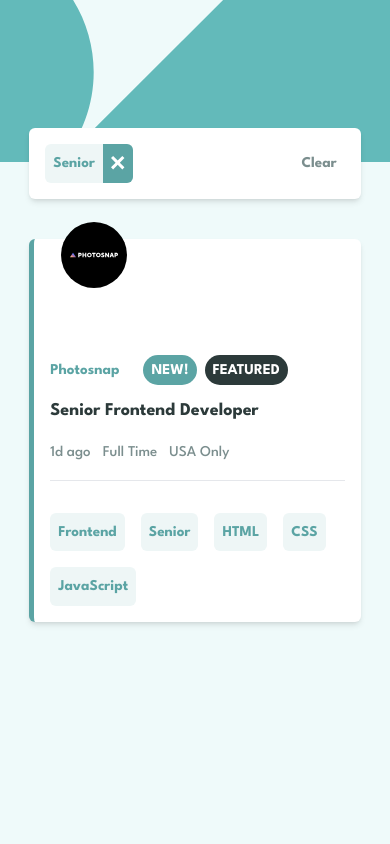
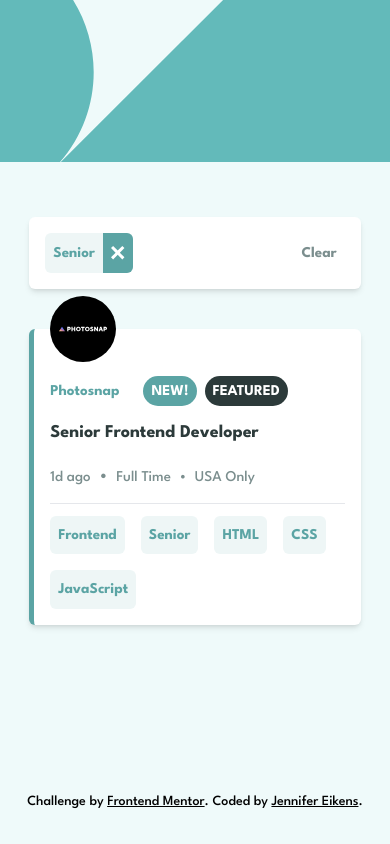
Before and after one commit to Jenny-Eikens/job-listings, a Next.js app: page / in a window 390 px wide. Both pictures are taken after a click on the button "Senior". Shown: the top 844 px of the page. Built offline with nearby package versions, Linux system fonts and the light colour scheme.

Commit message:
Create Filter component

```diff
--- /dev/null
+++ b/app/components/Filter.tsx
@@ -0,0 +1,45 @@
+import React from 'react'
+
+interface FilterProps {
+  filters: []
+  removeFilter: (filter: string) => void
+  clearFilters: () => void
+}
+
+const Filter = ({ filters, removeFilter, clearFilters }: FilterProps) => {
+  return (
+    <>
+      <div className="skills mb-10 mt-[-4rem] flex justify-between rounded-md bg-white p-4 font-[700] shadow-md">
+        <div className="flex flex-wrap gap-[1rem]">
+          {filters.map((filter, index) => (
+            // overflow-hidden solved issue of right-hand border no longer being rounded due to button
+            // min-h added to prevent squishing when items wrap -> forced fix
+            <span
+              key={index}
+              className="flex min-h-[40px] items-center gap-[0.5rem] overflow-hidden rounded-md bg-filter-tablets pl-2 text-primary"
+            >
+              {filter}
+              <button
+                aria-label={`Remove ${filter} from filters`}
+                className="flex h-full items-center justify-center bg-primary px-2 transition-colors hover:bg-v-dark-cyan"
+                onClick={() => removeFilter(filter)}
+              >
+                <img src="/images/icon-remove.svg" alt="Remove filter icon" />
+              </button>
+            </span>
+          ))}
+        </div>
+
+        <button
+          className="p-2 text-dark-cyan transition-all duration-150 hover:text-primary hover:underline"
+          onClick={() => clearFilters()}
+          aria-label="Clear filters"
+        >
+          Clear
+        </button>
+      </div>
+    </>
+  )
+}
+
+export default Filter
--- a/app/components/Job.tsx
+++ b/app/components/Job.tsx
@@ -12,15 +12,14 @@
   return (
     <>
       <div
-        className={`job relative rounded-md bg-white p-4 shadow-md ${listing.featured && 'border-l-[5px] border-primary'}`}
+        className={`job rounded-md bg-white p-4 pt-0 shadow-md md:pt-4 ${listing.featured && 'border-l-[5px] border-primary'}`}
       >
-        <div className="logo translate-y-[-50%] md:relative md:-translate-y-0">
+        {/* MAJOR LEARNING MOMENT: scaling always happens from the center, so the image will shift. To preven this, apply transform-origin: left */}
         <img
           src={listing.logo}
           alt="Company logo"
-            className="scale-75 md:scale-100"
+          className="logo origin-left translate-y-[-50%] scale-75 md:relative md:-translate-y-0 md:scale-100"
         />
-        </div>
         <div className="company flex space-x-6">
           <h1 className="font-[700] text-primary">{listing.company}</h1>
           <div className="tags space-x-2">
@@ -36,20 +35,24 @@
             )}
           </div>
         </div>
+        <a href="#">
           <h2 className="position flex items-center text-lg font-[700] text-v-dark-cyan">
             {listing.position}
           </h2>
+        </a>
         <div className="job-info">
-          <div className="space-x-3">
+          <div className="flex items-center space-x-2">
             <span className="posted-at">{listing.postedAt}</span>
+            <span className="text-lg">&bull;</span>
             <span className="contract">{listing.contract}</span>
+            <span className="textlg">&bull;</span>
             <span className="location">{listing.location}</span>
           </div>
-          <hr className="my-4 bg-v-dark-cyan md:hidden" />
+          <hr className="my-3 bg-v-dark-cyan lg:hidden" />
         </div>
 
         {/* MAJOR LEARNING MOMENT: see mapping below */}
-        <div className="skills flex flex-wrap gap-[1rem] font-[700] md:justify-end">
+        <div className="skills mt-[-1rem] flex flex-wrap gap-[1rem] font-[700] md:mt-0 lg:justify-end">
           {[
             listing.role,
             listing.level,
@@ -58,8 +61,9 @@
           ].map((skill, index) => (
             <button
               key={index}
-              className="skill"
+              className="skill transition-colors hover:bg-primary hover:text-white"
               onClick={() => addFilter(skill)}
+              aria-label={`Add ${skill} to filters`}
             >
               {skill}
             </button>
--- a/app/components/JobList.tsx
+++ b/app/components/JobList.tsx
@@ -1,6 +1,7 @@
 'use client'
 import React, { useEffect, useState } from 'react'
 import Job from './Job'
+import Filter from './Filter'
 
 export interface Listing {
   id: number
@@ -58,32 +59,13 @@
     <>
       <div className="w-full">
         {filters.length > 0 && (
-          <div className="skills mb-10 mt-[-4rem] flex flex-wrap gap-[1rem] rounded-md bg-white p-4 font-[700] shadow-md">
-            {filters.map((filter, index) => (
-              // overflow-hidden solved issue of right-hand border no longer being rounded due to button
-              <span
-                key={index}
-                className="flex items-center gap-[0.5rem] overflow-hidden rounded-md bg-filter-tablets pl-2 text-primary"
-              >
-                {filter}
-                <button
-                  aria-label={`Remove ${filter} from filters`}
-                  className="flex h-full items-center justify-center bg-primary px-2 transition-colors hover:bg-v-dark-cyan"
-                  onClick={() => removeFilter(filter)}
-                >
-                  <img src="/images/icon-remove.svg" alt="Remove filter icon" />
-                </button>
-              </span>
-            ))}
-            <button
-              className="ml-auto p-2 text-dark-cyan transition-all duration-150 hover:text-primary hover:underline"
-              onClick={() => clearFilters()}
-            >
-              Clear
-            </button>
-          </div>
+          <Filter
+            filters={filters}
+            removeFilter={removeFilter}
+            clearFilters={clearFilters}
+          />
         )}
-        <div className="space-y-3">
+        <div className="space-y-10 md:space-y-6">
           {filteredJobs.map((listing: Listing) => (
             <Job key={listing.id} listing={listing} addFilter={addFilter} />
           ))}
--- a/app/globals.css
+++ b/app/globals.css
@@ -13,7 +13,7 @@
 }
 
 body {
-  min-height: 100%;
+  min-height: screen;
   margin: 0;
   padding: 0;
   box-sizing: border-box;
@@ -31,6 +31,7 @@
     'position'
     'job-info'
     'skills';
+  grid-template-rows: 35px auto auto auto auto;
 }
 
 .logo {
@@ -67,9 +68,22 @@
   .job {
     grid-template-areas:
       'logo company company'
-      'logo position skills'
-      'logo job-info job-info';
+      'logo position position'
+      'logo job-info job-info'
+      'logo skills skills';
     gap: 0.5rem;
     grid-template-columns: 100px auto auto;
   }
 }
+
+@media (min-width: 1024px) {
+  .job {
+    grid-template-areas:
+      'logo company company'
+      'logo position skills'
+      'logo job-info job-info';
+    gap: 1rem;
+    grid-template-columns: 100px auto auto;
+    grid-template-rows: auto;
+  }
+}
--- a/app/layout.tsx
+++ b/app/layout.tsx
@@ -20,7 +20,7 @@
 }>) {
   return (
     <html lang="en">
-      <body className="bg-mobile md:bg-desktop bg-background bg-contain bg-no-repeat">
+      <body className="bg-background bg-mobile bg-contain bg-no-repeat md:bg-desktop">
         {children}
       </body>
     </html>
--- a/app/page.tsx
+++ b/app/page.tsx
@@ -6,12 +6,8 @@
 {
   /* TODO
   - fix background fill of mobile background image
-  - find better solution for margin-top of JobList
-  - add dot symbol between job info
   - generateId() no longer needed??
-  - figure out positioning of logo
-  - fix filters getting squished on mobile screens
-  - fix position of clear button on mobile screens
+  - fix filters getting squished on mobile screens -> find better solution
   */
 }
 
@@ -40,11 +36,11 @@
   return (
     <>
       <div>
-        <main className="m-auto mt-[12rem] flex min-h-[90vh] w-[85vw] max-w-[1000px] justify-center">
+        <main className="m-auto flex min-h-[90vh] w-[85vw] max-w-[1000px] justify-center pt-[calc(100vh/3)] md:pt-[calc(100vh/5)] lg:pt-[calc(100vh/4)]">
           {/* MAIN CONTENT */}
           <JobList listings={listings}></JobList>
         </main>
-        <footer className="bottom-1 mt-6 p-2 text-center text-sm md:bottom-0 md:p-0">
+        <footer className="mt-6 p-2 text-center text-sm">
           <div>
             Challenge by{' '}
             <a
```
Lines whose indentation alone changed are shown as unchanged.
